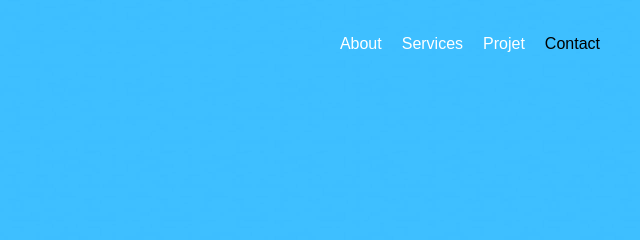
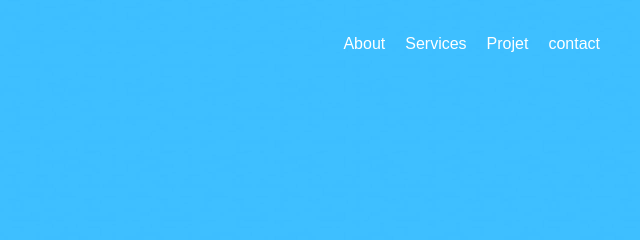
Before and after one commit to kakobaalexandrinspaul-glitch/projetkakobajr, a plain HTML site: page index.html in a window 1280 px wide. Shown: the top 240 px of the page, 640-1280 px from the left. Drawn offline with Linux system fonts and the light colour scheme.

Commit message:
ajout des donées

```diff
--- a/index.html
+++ b/index.html
@@ -14,8 +14,8 @@
 <li><a href="#">About</a></li>
 <li><a href="#">Services</a></li>
 <li><a href="#">Projet</a></li>
-<div class="contact">
-  Contact
+<li><a href="#">contact</a></li>
+
 </ul>
 </nav>
 </header>
```
